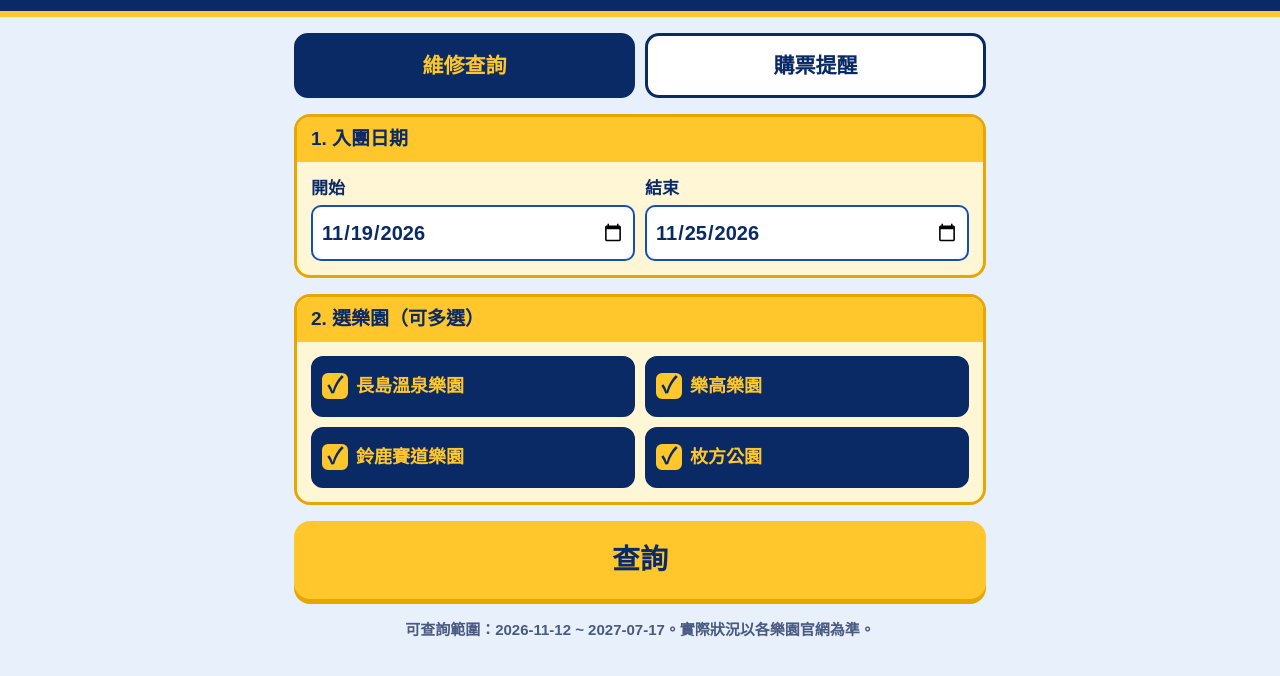
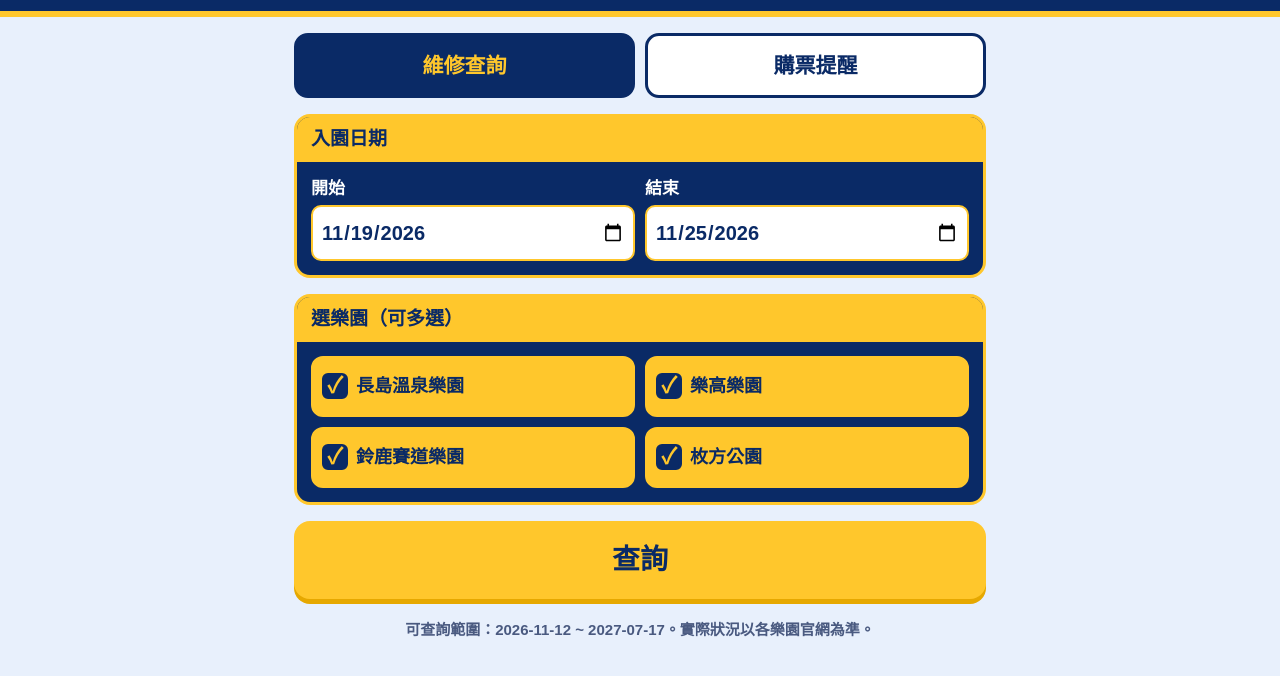
Before and after one commit to yugohsu/park-maintenance, a plain HTML site: page docs/index.html in a window 1280 px wide. Shown: the part 90-766 px from the top of the page. Drawn offline with Linux system fonts and the light colour scheme.

Commit message:
Update index.html

```diff
--- a/docs/index.html
+++ b/docs/index.html
@@ -46,7 +46,7 @@
     display: inline-flex; align-items: center; justify-content: center; font-size: 22px; line-height: 1; color: var(--navy); }
   .park-btn.on .chk { border-color: var(--yellow); background: var(--yellow); }
   .park-btn.on .chk::after { content: "\2713"; font-weight: 900; }
-  .card.yellow { border-color: var(--yellow-dark); background: #FFF6D6; }
+  .card.yellow { border-color: var(--yellow); background: var(--navy); } .card.yellow label span { color: #fff; } .card.yellow input[type=date] { border-color: var(--yellow); } .card.yellow .park-btn { background: var(--blue); color: #fff; border-color: var(--blue); } .card.yellow .park-btn .chk { border-color: #fff; background: transparent; color: var(--navy); } .card.yellow .park-btn.on { background: var(--yellow); color: var(--navy); border-color: var(--yellow); } .card.yellow .park-btn.on .chk { background: var(--navy); border-color: var(--navy); color: var(--yellow); }
   .card.yellow > h2 { background: var(--yellow); color: var(--navy); }
   .go { display: block; width: 100%; font: inherit; font-size: 28px; padding: 18px;
     border: 0; border-radius: 16px; background: var(--yellow); color: var(--navy);
@@ -109,7 +109,7 @@
 
   <div id="tab-check">
   <section class="card yellow">
-    <h2>1. 入團日期</h2>
+    <h2>入園日期</h2>
     <div class="body">
       <div class="row">
         <label><span>開始</span><input type="date" id="start"></label>
@@ -119,7 +119,7 @@
   </section>
 
   <section class="card yellow">
-    <h2>2. 選樂園（可多選）</h2>
+    <h2>選樂園（可多選）</h2>
     <div class="body"><div class="parks" id="parks"></div></div>
   </section>
 
@@ -136,14 +136,14 @@
 
   <div id="tab-remind" class="hidden">
     <section class="card">
-      <h2>1. 要買什麼</h2>
+      <h2>要買什麼</h2>
       <div class="body parks">
         <button class="item2 on" data-item="usj">USJ 快通<small>入園前 2 個月開賣</small></button>
         <button class="item2" data-item="suzuka">賽道挑戰者<small>入園前 42 天開賣</small></button>
       </div>
     </section>
     <section class="card">
-      <h2>2. 哪天入園</h2>
+      <h2>哪天入園</h2>
       <div class="body">
         <label><span>入園日期</span><input type="date" id="rVisit"></label>
         <label><span>備註（例如團名，可不填）</span><input type="text" id="rNote" maxlength="40" placeholder="例如：2月親子團"></label>
```
